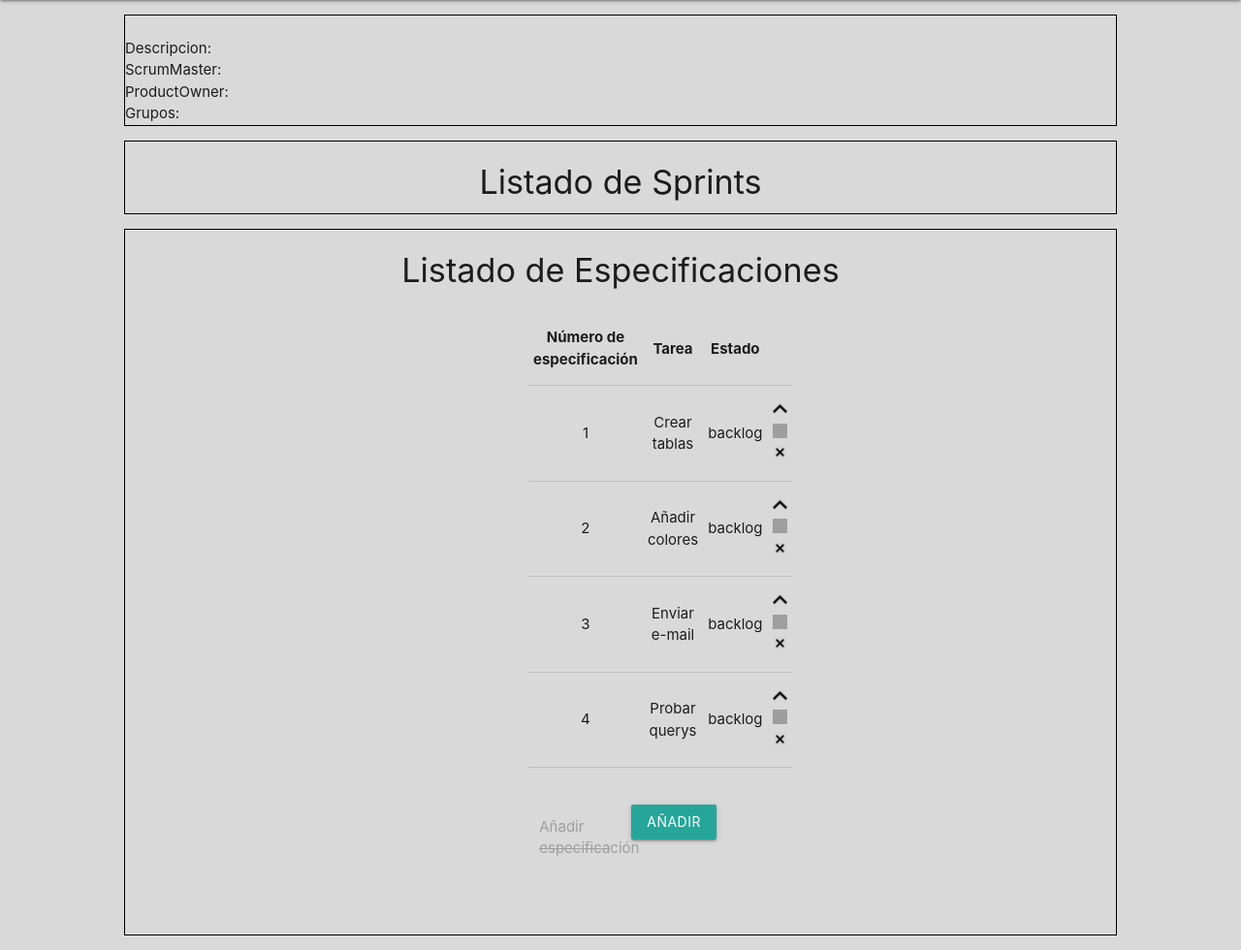
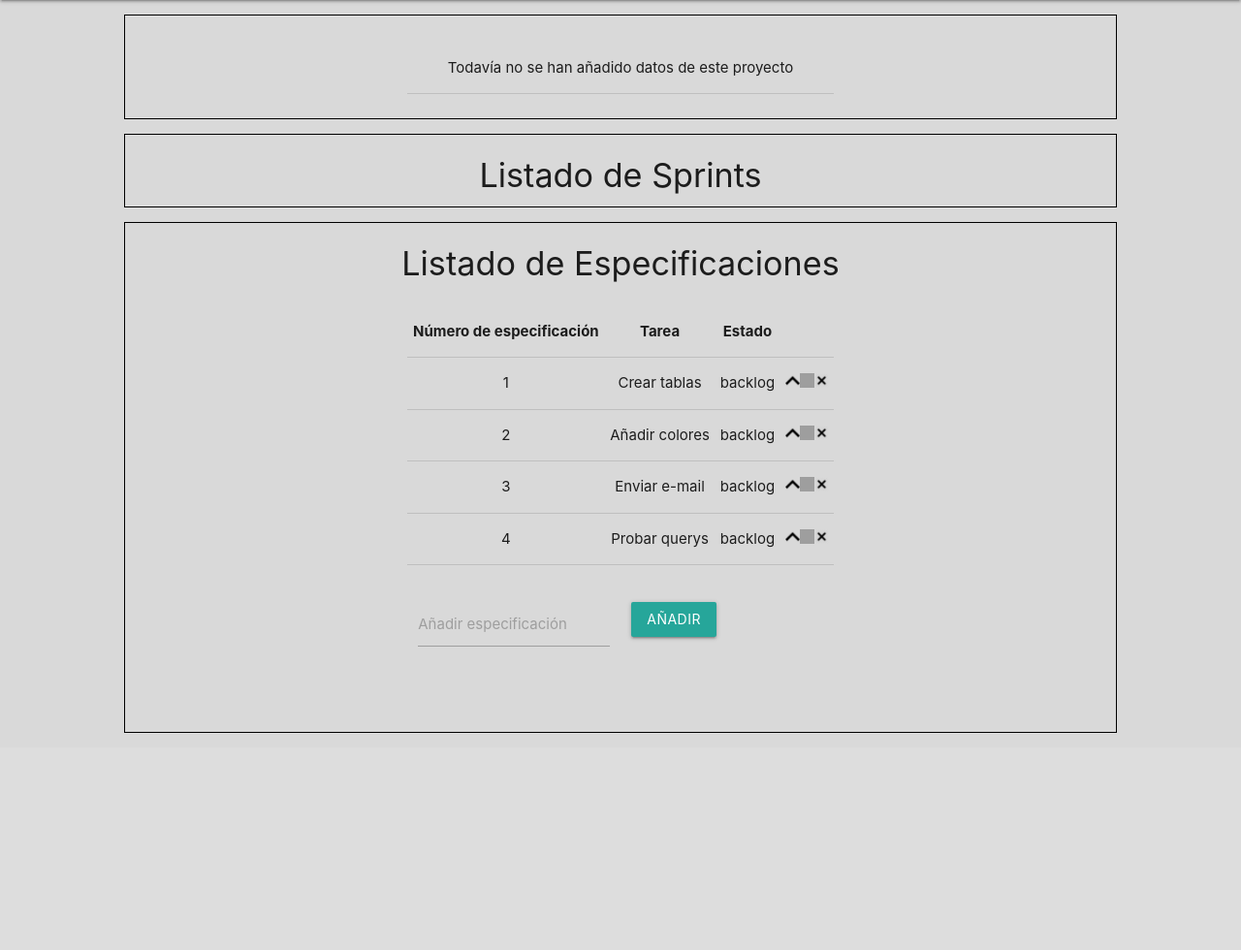
Before and after one commit to Erusebiru/Scrum, a PHP site: page /vistaproyecto.php in a window 1280 px wide. Shown: the part 64-1044 px from the top of the page at 97% size. After the commit the page ends 820 px from the top, so only its background shows below. Run offline with PHP 8.4, Linux system fonts and the light colour scheme; a user stored in the database is signed in; data comes from the database, SQL or seed files in the repository; data that the repository does not hold is empty; some libraries are stand-ins or nearby versions; grey boxes are pictures that could not be loaded.

Commit message:
Tabla de proyectos

```diff
--- a/css/style.css
+++ b/css/style.css
@@ -229,15 +229,16 @@ button[name="addProyect"]:hover {
 	border: 1px solid black;
 }
 
-.sprint,.proyecto,.especificacion{
+.sprint,.proyecto,.especificacion {
 	cursor: pointer;
 	margin: 20px auto;
-	max-width: 200px;
+	max-width: 450px;
 	padding: 5px;
 	border-radius: 5px;
 	transition: max-width 1.6s ease-out;
 	justify-content: center;
 }
+
 .sprint-desplegado{
 	max-width: 500px !important;
 	transition: max-width 1.6s ease-in;
--- a/vistaproyecto.php
+++ b/vistaproyecto.php
@@ -48,18 +48,28 @@
 
 	    <div id="TablaProyectos" class="tabla-vistaproyectos">
 	    	<h4><?= $nombre_proyecto ?></h4>
-			<ul>
-				<?
-				echo "<li>Descripcion: ".$proyecto[0]['descripcion_proyecto']."</li>";
-				echo "<li>ScrumMaster: ".$proyecto[0]['ScrumMaster']."</li>";
-				echo "<li>ProductOwner: ".$proyecto[0]['ProductOwner']."</li>";
-				echo "<li>Grupos: </li>";
-				foreach($proyecto as $grupo){
-					echo "<li>".$grupo['nombre_grupo']."</li>";
-				}
+	    	<div class='proyecto'>
+				<table>
+					<tr>
+						<?
+						if (isset($proyecto[0])) {
 
-				?>
-			</ul>
+							echo "<td><b>Descripción:</b></td><td>".$proyecto[0]['descripcion_proyecto']."</td></tr>";
+							echo "<td><b>ScrumMaster:</b></td><td>".$proyecto[0]['ScrumMaster']."</td></tr>";
+							echo "<td><b>ProductOwner:</b></td><td>".$proyecto[0]['ProductOwner']."</td></tr>";
+							echo "<td><b>Grupos:</td></b><td>";
+							foreach($proyecto as $grupo){
+								echo $grupo['nombre_grupo']." <br>";
+							}
+							echo "</td>";
+							}
+						else {
+							echo "<td>Todavía no se han añadido datos de este proyecto</td>";
+						}
+						?>
+					</tr>
+				</table>
+			</div>
 	    </div>
 
 		<div id="TablaSprints" class="tabla-vistaproyectos">
```
